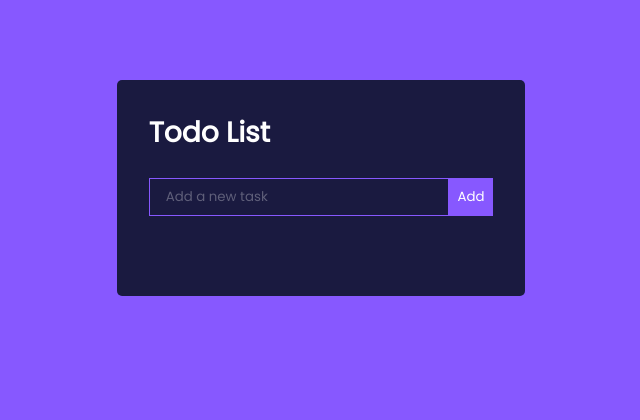
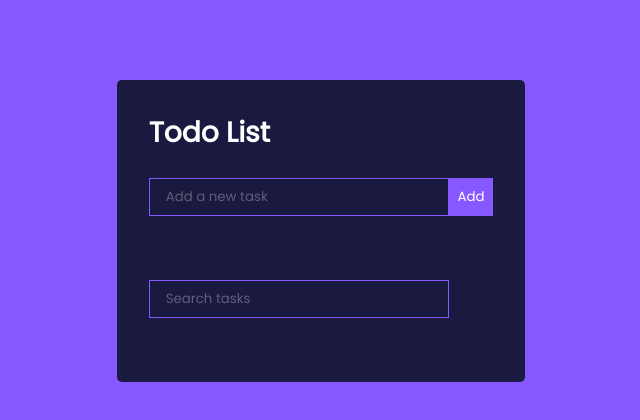
Before and after one commit to ma68foysal/todo-list, a React (Create React App) app: page / in a window 1280 px wide. Shown: the top 420 px of the page, without its empty margins (319-959 px from the left). Built offline with nearby package versions, Linux system fonts and the light colour scheme.

Commit message:
adding search filter [done]

```diff
--- /dev/null
+++ b/src/components/SearchBar.js
@@ -0,0 +1,16 @@
+import React from 'react';
+
+function SearchBar({ onSearch }) {
+  return (
+    <div>
+      <input
+      className="todo-input"
+        type="text"
+        placeholder="Search tasks"
+        onChange={(e) => onSearch(e.target.value)}
+      />
+    </div>
+  );
+}
+
+export default SearchBar;
--- a/src/components/TodoList.js
+++ b/src/components/TodoList.js
@@ -1,15 +1,20 @@
 import React, { useState } from 'react';
-
+import SearchBar from './SearchBar';
 function TodoList() {
   const [todos, setTodos] = useState([]);
   const [task, setTask] = useState('');
+  const [searchQuery, setSearchQuery] = useState('');
 
   const addTodo = () => {
     if (task.trim() !== '') {
       setTodos([...todos, task]);
       setTask('');
     }
+
   };
+  const filteredTodos = todos.filter((todo) =>
+  todo.toLowerCase().includes(searchQuery.toLowerCase())
+);
 
   return (
     <div className="TodoWrapper">
@@ -23,9 +28,11 @@ function TodoList() {
         onChange={(e) => setTask(e.target.value)}
       />
       <button onClick={addTodo} className='todo-btn'>Add</button>
+
       </div>
+      <SearchBar  onSearch={setSearchQuery} />
       <ul>
-        {todos.map((todo, index) => (
+        {filteredTodos.map((todo, index) => (
           <li className='incompleted Todo' key={index}>{todo}</li>
         ))}
       </ul>
```
